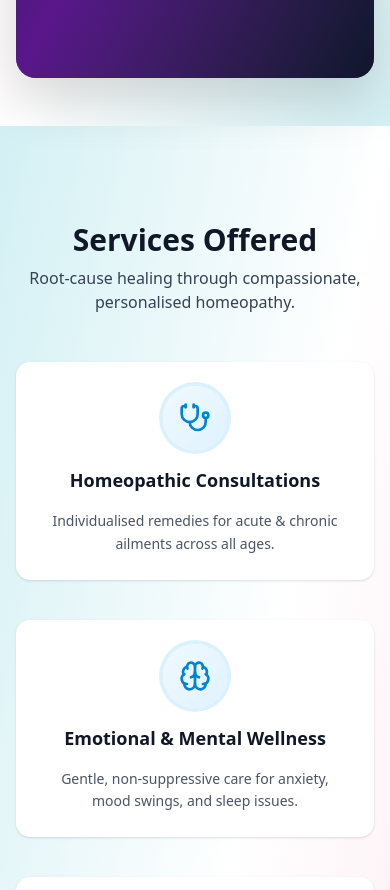
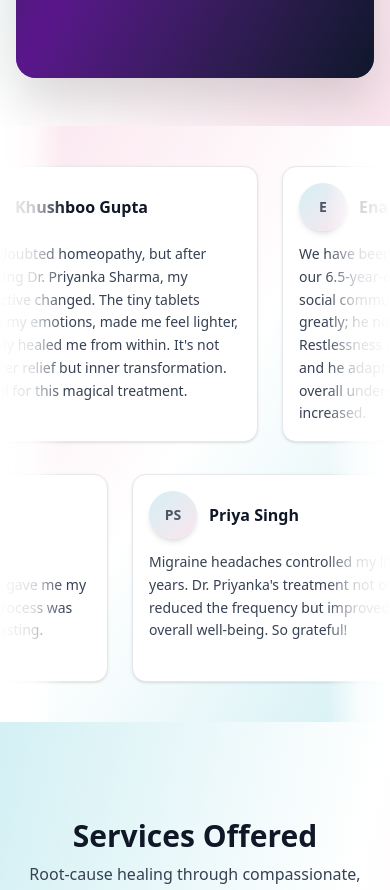
Before and after one commit to wintolabs/holistically, a Next.js app: page / in a window 390 px wide. Shown: the part 5460-6350 px from the top of the page. Built offline with nearby package versions, Linux system fonts and the light colour scheme.

Commit message:
add: marquee testimonials

```diff
--- a/src/app/globals.css
+++ b/src/app/globals.css
@@ -160,6 +160,24 @@ html {
   --color-sidebar-accent-foreground: var(--sidebar-accent-foreground);
   --color-sidebar-border: var(--sidebar-border);
   --color-sidebar-ring: var(--sidebar-ring);
+  --animate-marquee: marquee var(--duration) infinite linear;
+  --animate-marquee-vertical: marquee-vertical var(--duration) linear infinite;
+  @keyframes marquee {
+  from {
+    transform: translateX(0);
+    }
+  to {
+    transform: translateX(calc(-100% - var(--gap)));
+    }
+  }
+  @keyframes marquee-vertical {
+  from {
+    transform: translateY(0);
+    }
+  to {
+    transform: translateY(calc(-100% - var(--gap)));
+    }
+  }
 }
 
 @layer base {
--- a/src/app/page.tsx
+++ b/src/app/page.tsx
@@ -6,6 +6,7 @@ import PromoGallery from "@/components/PromoGallery";
 import YoutubeVideoCarousel from "@/components/YoutubeVideoCarousel";
 import { LatestBlogs } from "@/components/LatestBlogs";
 import TestimonialsStories from "@/components/Testimonials";
+import { MarqueeTestimonails } from "@/components/Testimonial";
 
 export default async function Home() {
   return (
@@ -16,6 +17,7 @@ export default async function Home() {
       <PromoGallery />
       <LatestBlogs />
       <TestimonialsStories />
+      <MarqueeTestimonails />
       <Services />
       <Footer />
     </>
--- /dev/null
+++ b/src/components/Testimonial.tsx
@@ -0,0 +1,96 @@
+import { cn } from "@/lib/utils";
+import { Marquee } from "@/components/magicui/marquee";
+
+const reviews = [
+  {
+    name: "Khushboo Gupta",
+    body: "I once doubted homeopathy, but after consulting Dr. Priyanka Sharma, my perspective changed. The tiny tablets calmed my emotions, made me feel lighter, and truly healed me from within. It's not just outer relief but inner transformation. Grateful for this magical treatment.",
+    condition: "Emotional Wellness",
+  },
+  {
+    name: "Ena",
+    body: "We have been consulting Dr. Priyanka for our 6.5-year-old child for over a year. His social communication has improved greatly; he now expresses needs clearly. Restlessness and anxiety have reduced, and he adapts calmly to changes. His overall understanding has significantly increased.",
+    condition: "Child Development",
+  },
+  {
+    name: "N K Sharma",
+    body: "I suffered from pompholyx eczema with blisters, rashes, and constant itching. Under Dr. Priyanka Sharma's care at The Holistic Clinic, my condition healed completely in just 3 weeks—a true miracle.",
+    condition: "Skin Problems",
+  },
+  // Add some additional testimonials to fill the marquee
+  {
+    name: "Sara",
+    body: "Dr. Priyanka's holistic approach transformed my chronic fatigue into vibrant energy. The personalized treatment plan addressed my root causes, not just symptoms. Truly life-changing!",
+    condition: "Chronic Fatigue",
+  },
+  {
+    name: "Raj Patel",
+    body: "After years of digestive issues, homeopathy with Dr. Priyanka gave me my life back. The gentle healing process was amazing, and the results are lasting.",
+    condition: "Digestive Health",
+  },
+  {
+    name: "Priya Singh",
+    body: "Migraine headaches controlled my life for 5 years. Dr. Priyanka's treatment not only reduced the frequency but improved my overall well-being. So grateful!",
+    condition: "Migraine Relief",
+  },
+];
+
+const firstRow = reviews.slice(0, reviews.length / 2);
+const secondRow = reviews.slice(reviews.length / 2);
+
+const ReviewCard = ({ name, body }: { name: string; body: string }) => {
+  return (
+    <figure
+      className={cn(
+        "relative h-full w-80 cursor-pointer overflow-hidden rounded-xl border p-4",
+        // light styles
+        "border-gray-200 bg-white shadow-sm hover:border-gray-300 hover:bg-gray-50",
+        // dark styles
+        "dark:border-gray-50/[.1] dark:bg-gray-50/[.10] dark:hover:bg-gray-50/[.15]"
+      )}
+    >
+      <div className="flex flex-row items-center gap-3">
+        <div className="w-12 h-12 rounded-full bg-gradient-to-br from-[#d3f0f4] to-[#fbe5ee] shadow-md flex items-center justify-center">
+          <span className="text-sm font-bold text-gray-600">
+            {name
+              .split(" ")
+              .map((n) => n[0])
+              .join("")
+              .slice(0, 2)}
+          </span>
+        </div>
+        <div className="flex flex-col">
+          <figcaption className="text-base font-bold text-gray-900 dark:text-white">
+            {name}
+          </figcaption>
+        </div>
+      </div>
+      <blockquote className="mt-3 text-sm text-gray-700 dark:text-gray-200 leading-relaxed">
+        {body}
+      </blockquote>
+    </figure>
+  );
+};
+
+export function MarqueeTestimonails() {
+  return (
+    <div className="relative flex w-full flex-col items-center justify-center overflow-hidden py-8 bg-gradient-to-br from-[#fbe5ee] via-white to-[#d3f0f4]">
+      <Marquee pauseOnHover className="[--duration:25s] [--gap:1.5rem]">
+        {firstRow.map((review, i) => (
+          <ReviewCard key={review.name + i} {...review} />
+        ))}
+      </Marquee>
+      <Marquee
+        reverse
+        pauseOnHover
+        className="[--duration:25s] [--gap:1.5rem] mt-4"
+      >
+        {secondRow.map((review, i) => (
+          <ReviewCard key={review.name + i} {...review} />
+        ))}
+      </Marquee>
+      <div className="pointer-events-none absolute inset-y-0 left-0 w-1/6 bg-gradient-to-r from-white via-white/80 to-transparent"></div>
+      <div className="pointer-events-none absolute inset-y-0 right-0 w-1/6 bg-gradient-to-l from-white via-white/80 to-transparent"></div>
+    </div>
+  );
+}
--- a/src/components/Testimonials.tsx
+++ b/src/components/Testimonials.tsx
@@ -142,13 +142,7 @@ export default function TestimonialsStories() {
   };
 
   return (
-    <section
-      className="py-12 md:py-20"
-      style={{
-        background:
-          "linear-gradient(120deg, #fbe5ee 0%, #fff 60%, #d3f0f4 100%)",
-      }}
-    >
+    <section className="py-12 md:py-20 bg-gradient-to-br from-[#d3f0f4] via-white to-[#fbe5ee]">
       {/* Header */}
       <div className="max-w-4xl mx-auto text-center mb-8 px-4">
         <h2 className="text-3xl md:text-5xl font-extrabold bg-gradient-to-r from-pink-500 via-purple-500 to-sky-400 bg-clip-text text-transparent mb-4">
--- /dev/null
+++ b/src/components/magicui/marquee.tsx
@@ -0,0 +1,73 @@
+import { cn } from "@/lib/utils";
+import { ComponentPropsWithoutRef } from "react";
+
+interface MarqueeProps extends ComponentPropsWithoutRef<"div"> {
+  /**
+   * Optional CSS class name to apply custom styles
+   */
+  className?: string;
+  /**
+   * Whether to reverse the animation direction
+   * @default false
+   */
+  reverse?: boolean;
+  /**
+   * Whether to pause the animation on hover
+   * @default false
+   */
+  pauseOnHover?: boolean;
+  /**
+   * Content to be displayed in the marquee
+   */
+  children: React.ReactNode;
+  /**
+   * Whether to animate vertically instead of horizontally
+   * @default false
+   */
+  vertical?: boolean;
+  /**
+   * Number of times to repeat the content
+   * @default 4
+   */
+  repeat?: number;
+}
+
+export function Marquee({
+  className,
+  reverse = false,
+  pauseOnHover = false,
+  children,
+  vertical = false,
+  repeat = 4,
+  ...props
+}: MarqueeProps) {
+  return (
+    <div
+      {...props}
+      className={cn(
+        "group flex overflow-hidden p-2 [--duration:40s] [--gap:1rem] [gap:var(--gap)]",
+        {
+          "flex-row": !vertical,
+          "flex-col": vertical,
+        },
+        className,
+      )}
+    >
+      {Array(repeat)
+        .fill(0)
+        .map((_, i) => (
+          <div
+            key={i}
+            className={cn("flex shrink-0 justify-around [gap:var(--gap)]", {
+              "animate-marquee flex-row": !vertical,
+              "animate-marquee-vertical flex-col": vertical,
+              "group-hover:[animation-play-state:paused]": pauseOnHover,
+              "[animation-direction:reverse]": reverse,
+            })}
+          >
+            {children}
+          </div>
+        ))}
+    </div>
+  );
+}
```
